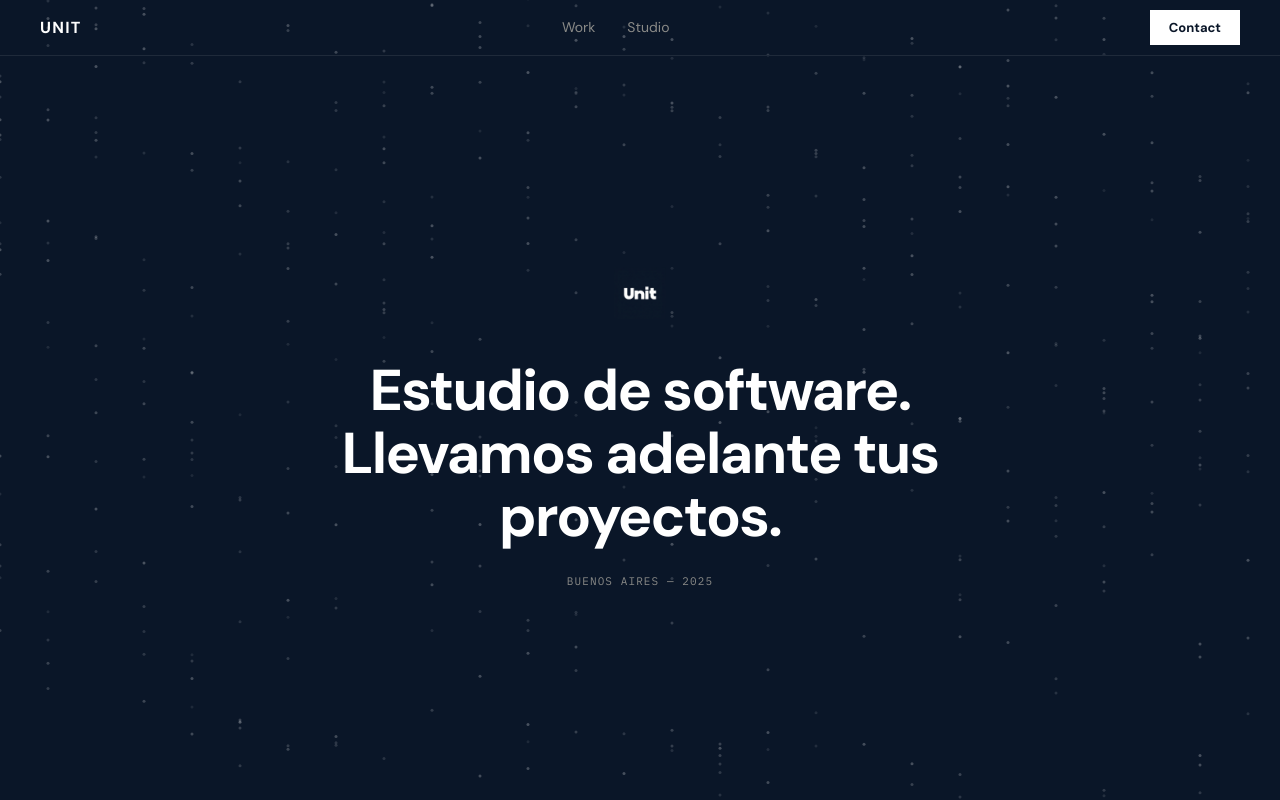
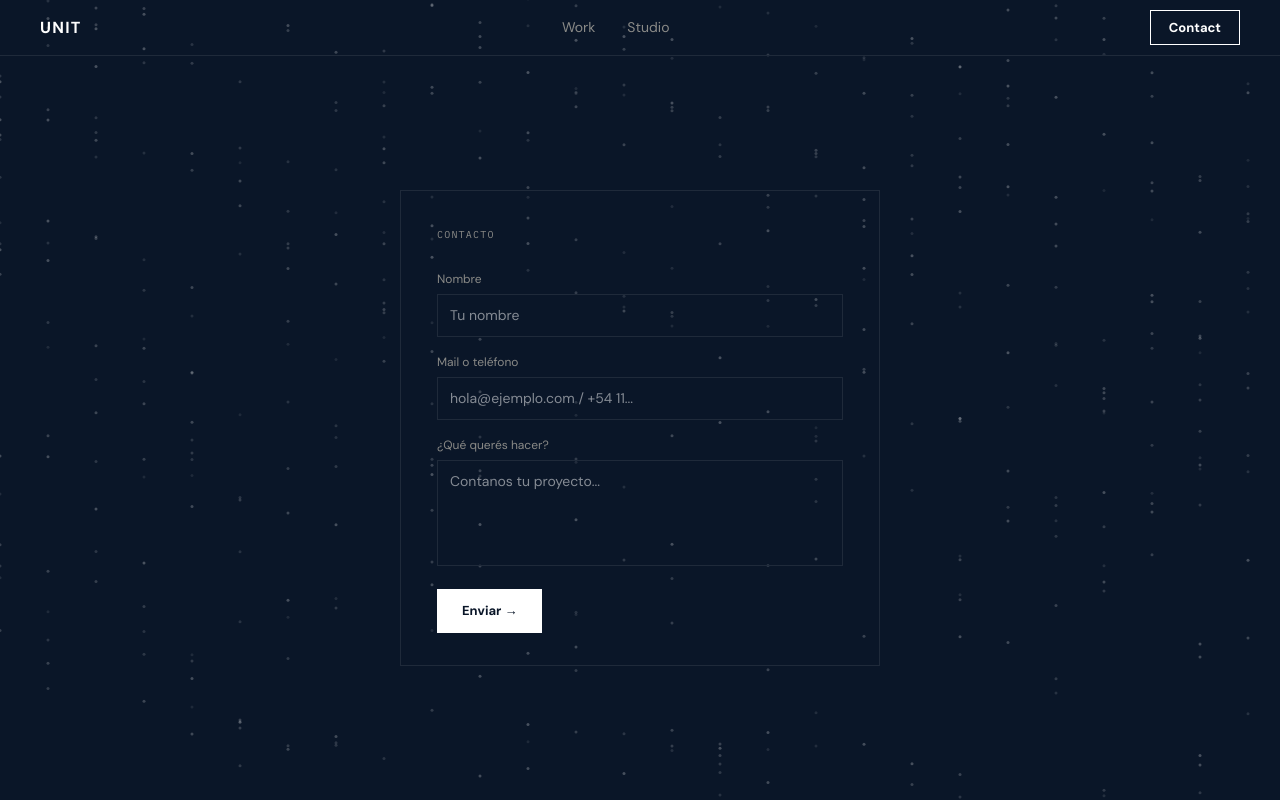
Before and after one commit to mcorcos/landing, a Next.js app: page / in a window 1280 px wide. Both pictures are taken after a click on the button "Contact". Built offline with nearby package versions, Linux system fonts and the light colour scheme.

Commit message:
feat: contact form card, fix studio copy

```diff
--- a/src/components/Landing.tsx
+++ b/src/components/Landing.tsx
@@ -4,7 +4,7 @@ import { useState, useEffect, useRef } from 'react'
 import WorkContent from './WorkContent'
 import StudioContent from './StudioContent'
 
-export type Tab = null | 'Work' | 'Studio'
+export type Tab = null | 'Work' | 'Studio' | 'Contact'
 
 const TABS: Tab[] = ['Work', 'Studio']
 
@@ -165,16 +165,17 @@ export default function Landing() {
 
         {/* Contact */}
         <button
+          onClick={() => setActive(active === 'Contact' ? null : 'Contact')}
           style={{
             fontFamily: 'var(--font-sans)',
             fontWeight: 700,
             fontSize: 13,
             padding: '7px 18px',
-            background: '#fff',
-            color: '#0A1628',
+            background: active === 'Contact' ? 'transparent' : '#fff',
+            color: active === 'Contact' ? '#fff' : '#0A1628',
             border: '1px solid #fff',
             borderRadius: 0,
-            transition: 'opacity 150ms ease-out',
+            transition: 'opacity 150ms ease-out, background 150ms ease-out',
           }}
           onMouseEnter={(e) => (e.currentTarget.style.opacity = '0.8')}
           onMouseLeave={(e) => (e.currentTarget.style.opacity = '1')}
@@ -264,6 +265,142 @@ export default function Landing() {
             <StudioContent dark />
           </div>
         )}
+
+        {active === 'Contact' && (
+          <div style={{ animation: 'fadeUp 200ms ease-out', width: '100%', maxWidth: 480 }}>
+            <style>{`@keyframes fadeUp { from { opacity:0; transform:translateY(12px); } to { opacity:1; transform:translateY(0); } }`}</style>
+
+            <div
+              style={{
+                border: '1px solid #1F2A3A',
+                padding: '36px 36px 32px',
+                textAlign: 'left',
+              }}
+            >
+              <p
+                style={{
+                  fontFamily: 'var(--font-mono)',
+                  fontSize: 10,
+                  letterSpacing: '0.12em',
+                  textTransform: 'uppercase',
+                  color: '#8A8A87',
+                  marginBottom: 28,
+                }}
+              >
+                Contacto
+              </p>
+
+              <div style={{ display: 'flex', flexDirection: 'column', gap: 16 }}>
+                <div>
+                  <label style={{
+                    fontFamily: 'var(--font-sans)',
+                    fontSize: 12,
+                    color: '#8A8A87',
+                    display: 'block',
+                    marginBottom: 6,
+                  }}>
+                    Nombre
+                  </label>
+                  <input
+                    type="text"
+                    placeholder="Tu nombre"
+                    style={{
+                      width: '100%',
+                      fontFamily: 'var(--font-sans)',
+                      fontSize: 14,
+                      color: '#fff',
+                      background: 'transparent',
+                      border: '1px solid #1F2A3A',
+                      borderRadius: 0,
+                      padding: '10px 12px',
+                      outline: 'none',
+                    }}
+                    onFocus={(e) => (e.currentTarget.style.borderColor = '#2E5FA3')}
+                    onBlur={(e) => (e.currentTarget.style.borderColor = '#1F2A3A')}
+                  />
+                </div>
+
+                <div>
+                  <label style={{
+                    fontFamily: 'var(--font-sans)',
+                    fontSize: 12,
+                    color: '#8A8A87',
+                    display: 'block',
+                    marginBottom: 6,
+                  }}>
+                    Mail o teléfono
+                  </label>
+                  <input
+                    type="text"
+                    placeholder="hola@ejemplo.com / +54 11..."
+                    style={{
+                      width: '100%',
+                      fontFamily: 'var(--font-sans)',
+                      fontSize: 14,
+                      color: '#fff',
+                      background: 'transparent',
+                      border: '1px solid #1F2A3A',
+                      borderRadius: 0,
+                      padding: '10px 12px',
+                      outline: 'none',
+                    }}
+                    onFocus={(e) => (e.currentTarget.style.borderColor = '#2E5FA3')}
+                    onBlur={(e) => (e.currentTarget.style.borderColor = '#1F2A3A')}
+                  />
+                </div>
+
+                <div>
+                  <label style={{
+                    fontFamily: 'var(--font-sans)',
+                    fontSize: 12,
+                    color: '#8A8A87',
+                    display: 'block',
+                    marginBottom: 6,
+                  }}>
+                    ¿Qué querés hacer?
+                  </label>
+                  <textarea
+                    rows={4}
+                    placeholder="Contanos tu proyecto..."
+                    style={{
+                      width: '100%',
+                      fontFamily: 'var(--font-sans)',
+                      fontSize: 14,
+                      color: '#fff',
+                      background: 'transparent',
+                      border: '1px solid #1F2A3A',
+                      borderRadius: 0,
+                      padding: '10px 12px',
+                      outline: 'none',
+                      resize: 'none',
+                    }}
+                    onFocus={(e) => (e.currentTarget.style.borderColor = '#2E5FA3')}
+                    onBlur={(e) => (e.currentTarget.style.borderColor = '#1F2A3A')}
+                  />
+                </div>
+
+                <button
+                  style={{
+                    fontFamily: 'var(--font-sans)',
+                    fontWeight: 700,
+                    fontSize: 13,
+                    padding: '11px 24px',
+                    background: '#fff',
+                    color: '#0A1628',
+                    border: '1px solid #fff',
+                    borderRadius: 0,
+                    alignSelf: 'flex-start',
+                    transition: 'opacity 150ms ease-out',
+                  }}
+                  onMouseEnter={(e) => (e.currentTarget.style.opacity = '0.8')}
+                  onMouseLeave={(e) => (e.currentTarget.style.opacity = '1')}
+                >
+                  Enviar →
+                </button>
+              </div>
+            </div>
+          </div>
+        )}
       </main>
     </div>
   )
--- a/src/components/StudioContent.tsx
+++ b/src/components/StudioContent.tsx
@@ -50,8 +50,7 @@ export default function StudioContent({ dark = false }: { dark?: boolean }) {
           color: '#8A8A87',
         }}
       >
-        No somos una agencia. Cada producto que lanzamos es nuestro. Cuando trabajamos
-        con otros, lo hacemos como si fuera propio.
+        No somos una agencia. Cada trabajo que tomamos lo realizamos como si fuera propio.
       </p>
     </div>
   )
```
